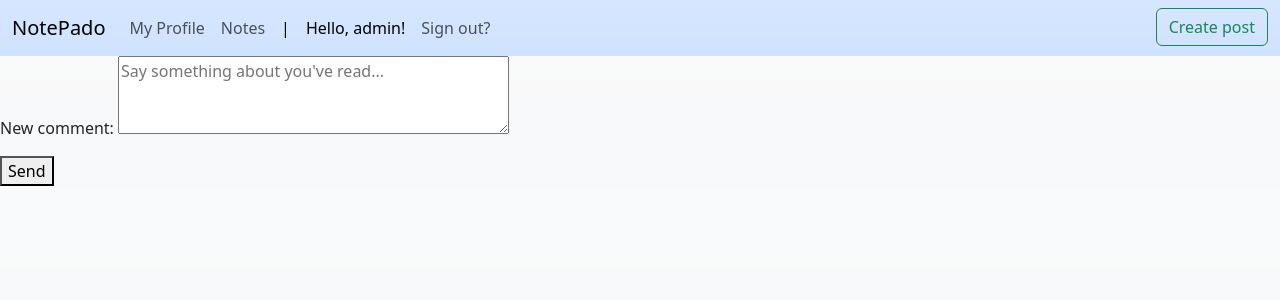
After one commit to balbesina228/NotePado, a Django app: page /notes/1/create-comment in a window 1280 px wide. The commit adds this page. Shown: the top 300 px of the page. Run offline with Django 4.2, Linux system fonts and the light colour scheme; a user stored in the database is signed in; data comes from the database, SQL or seed files in the repository; both versions use the stored data as it was after the commit; some libraries are stand-ins or nearby versions.

Commit message:
add comments

```diff
--- a/NotePado/settings.py
+++ b/NotePado/settings.py
@@ -122,7 +122,7 @@ MEDIA_ROOT = os.path.join(BASE_DIR, 'media')
 # Static files (CSS, JavaScript, Images)
 # https://docs.djangoproject.com/en/4.2/howto/static-files/
 
-STATIC_URL = 'static/'
+STATIC_URL = '/static/'
 
 # Default primary key field type
 # https://docs.djangoproject.com/en/4.2/ref/settings/#default-auto-field
--- a/notepad/forms.py
+++ b/notepad/forms.py
@@ -2,7 +2,7 @@ from django import forms
 from django.contrib.auth.forms import UserCreationForm, AuthenticationForm, UserChangeForm
 from django.contrib.auth.models import User
 
-from notepad.models import Notes
+from notepad.models import Notes, Comment
 
 
 class CreatePost(forms.ModelForm):
@@ -15,6 +15,7 @@ class CreatePost(forms.ModelForm):
             'content': forms.Textarea(attrs={'placeholder': 'Here will be your post'}),
         }
 
+
 class EditPost(forms.ModelForm):
     class Meta:
         model = Notes
@@ -24,6 +25,8 @@ class EditPost(forms.ModelForm):
             'title': forms.TextInput(attrs={'placeholder': "Don't forget to create a title!"}),
             'content': forms.Textarea(attrs={'placeholder': 'Here will be your post'}),
         }
+
+
 class UploadImage(forms.Form):
     image = forms.ImageField()
 
@@ -33,6 +36,7 @@ class RegisterUserForm(UserCreationForm):
     email = forms.EmailField(label='E-mail', widget=forms.EmailInput)
     password1 = forms.CharField(label='Password', widget=forms.PasswordInput)
     password2 = forms.CharField(label='Confirm your password', widget=forms.PasswordInput)
+
     class Meta:
         model = User
         fields = ('username', 'password1', 'password2')
@@ -55,3 +59,14 @@ class EditUserForm(UserChangeForm):
 class LoginUserForm(AuthenticationForm):
     username = forms.CharField(label='Username', widget=forms.TextInput)
     password = forms.CharField(label='Password', widget=forms.PasswordInput)
+
+
+class CreateComment(forms.ModelForm):
+    text = forms.CharField(
+        widget=forms.Textarea(attrs={'placeholder': "Say something about you've read...", 'rows': 3, 'cols': 40}),
+        label='New comment'
+    )
+
+    class Meta:
+        model = Comment
+        fields = ('text', )
--- a/notepad/models.py
+++ b/notepad/models.py
@@ -40,7 +40,7 @@ class Comment(models.Model):
     note = models.ForeignKey(Notes, on_delete=models.CASCADE)
     text = models.TextField()
     date_added = models.DateTimeField(auto_now_add=True)
-    owner = models.ForeignKey(UserPhoto, on_delete=models.CASCADE)
+    owner = models.ForeignKey(User, on_delete=models.CASCADE)
 
     def __str__(self):
         return self.text
--- a/notepad/templates/notepad/base.html
+++ b/notepad/templates/notepad/base.html
@@ -8,9 +8,10 @@
   <script src="https://code.jquery.com/jquery-3.6.0.min.js"></script>
   <script src="https://stackpath.bootstrapcdn.com/bootstrap/4.5.2/js/bootstrap.min.js"></script>
   <link href="https://cdn.jsdelivr.net/npm/bootstrap@5.3.0-alpha3/dist/css/bootstrap.min.css" rel="stylesheet" integrity="sha384-KK94CHFLLe+nY2dmCWGMq91rCGa5gtU4mk92HdvYe+M/SXH301p5ILy+dN9+nJOZ" crossorigin="anonymous">
+  <link rel="icon" type="image/x-icon" href="{% static 'favicon.ico' %}">
 </head>
-<body>
-<nav class="navbar navbar-expand-lg bg-primary-subtle">
+<body class=" bg-light bg-gradient">
+<nav class="navbar navbar-expand-lg bg-primary-subtle bg-gradient">
   <div class="container-fluid">
     <button class="navbar-toggler" type="button" data-toggle="collapse" data-target="#navbarNav" aria-controls="navbarNav" aria-expanded="false" aria-label="Toggle navigation">
       <span class="navbar-toggler-icon"></span>
@@ -20,7 +21,7 @@
       <ul class="navbar-nav">
         <li class="nav-item">
         {% if request.user.is_authenticated %}
-          <a class="nav-link" href="{% url 'profile' user %}">My Profile</a>
+          <a class="nav-link" href="{% url 'profile' request.user %}">My Profile</a>
         {% else %}
           <a class="nav-link disabled">My Profile</a>
         {% endif %}
@@ -30,7 +31,7 @@
         </li>
         <li class="nav-item"><a class="nav-link active">|</a></li>
         {% if request.user.is_authenticated %}
-          <li class="nav-item"><a class="nav-link active">Hello, {{ user }}!</a></li>
+          <li class="nav-item"><a class="nav-link active">Hello, {{ request.user }}!</a></li>
           <li class="nav-item"><a class="nav-link" href="{% url 'logout' %}">Sign out?</a></li>
         {% else %}
         <li class="nav-item dropdown">
--- a/notepad/templates/notepad/create_post.html
+++ b/notepad/templates/notepad/create_post.html
@@ -5,7 +5,7 @@
 
 <div class="text-danger">{{ form.non_field_errors }}</div>
 <form action="{% url 'create_post' %}" method="post" enctype="multipart/form-data">
-  <div class="form-group"> <!-- Поменять классы на Bootstrap -->
+  <div>
     <div class="col-sm-5">
     {% csrf_token %}
     {{ form.as_p }}
--- /dev/null
+++ b/notepad/templates/notepad/new_comment.html
@@ -0,0 +1,12 @@
+{% extends 'notepad/base.html' %}
+{% block title %}NotePado - New Comment{% endblock %}
+
+{% block content %}
+
+<div class="text-danger">{{ form.non_field_errors }}</div>
+<form method="post">
+  {% csrf_token %}
+  {{ form.as_p }}
+  <button type="submit">Send</button>
+</form>
+{% endblock %}
--- a/notepad/urls.py
+++ b/notepad/urls.py
@@ -10,6 +10,7 @@ urlpatterns = [
     path('notes/create_post', views.create_post, name='create_post'),
     path('notes/<int:note_id>', views.note, name='note'),
     path('notes/<int:note_id>/edit-post', views.edit_post, name='edit-post'),
+    path('notes/<int:note_id>/create-comment', views.create_comment, name='create-comment'),
     path('notes/<int:note_id>/delete-post', views.delete_post, name='delete-post'),
     path('login/', views.LoginUser.as_view(), name='login'),
     path('logout/', views.logout_user, name='logout'),
--- a/notepad/views.py
+++ b/notepad/views.py
@@ -8,7 +8,7 @@ from django.shortcuts import render, redirect, get_object_or_404
 from django.urls import reverse_lazy
 from django.views.generic import CreateView
 
-from notepad.forms import CreatePost, RegisterUserForm, LoginUserForm, EditUserForm, EditPost
+from notepad.forms import CreatePost, RegisterUserForm, LoginUserForm, EditUserForm, EditPost, CreateComment
 from notepad.models import Notes, UserPhoto, Comment
 from notepad.utils import DataMixin
 
@@ -42,7 +42,7 @@ def create_post(request):
                 new_note.save()
                 return redirect('notes')
             except:
-                form.add_error(None, 'Ошибка добавления поста')
+                form.add_error(None, 'Error during adding your post')
     else:
         form = CreatePost()
     return render(request, 'notepad/create_post.html', {'form': form})
@@ -82,9 +82,11 @@ def delete_post(request, note_id):
     return render(request, 'notepad/delete_post.html', context=context)
 
 
+@login_required
 def note(request, note_id):
-    post = Notes.objects.get(id=note_id)
+    post = get_object_or_404(Notes, id=note_id)
     comments = Comment.objects.filter(note=post).order_by('-date_added')
+
     context = {
         'note': post,
         'comments': comments,
@@ -175,5 +177,26 @@ def edit_profile(request, username):
     return render(request, 'notepad/edit_profile.html', context=context)
 
 
+@login_required
+def create_comment(request, note_id):
+    post = get_object_or_404(Notes, id=note_id)
+    if request.method == 'POST':
+        form = CreateComment(request.POST)
+        if form.is_valid():
+            new_comment = form.save(commit=False)
+            new_comment.owner = request.user
+            new_comment.note = post
+            new_comment.save()
+            return redirect('note', note_id=note_id)
+    else:
+        form = CreateComment()
+
+    context = {
+        'form': form,
+        'user': request.user
+    }
+    return render(request, 'notepad/new_comment.html', context=context)
+
+
 def page_not_found(request, exception):
     return HttpResponseNotFound('Page not found!')
```
Also changed, not shown: notepad/templates/notepad/note.html (+6 -2 lines), db.sqlite3.
